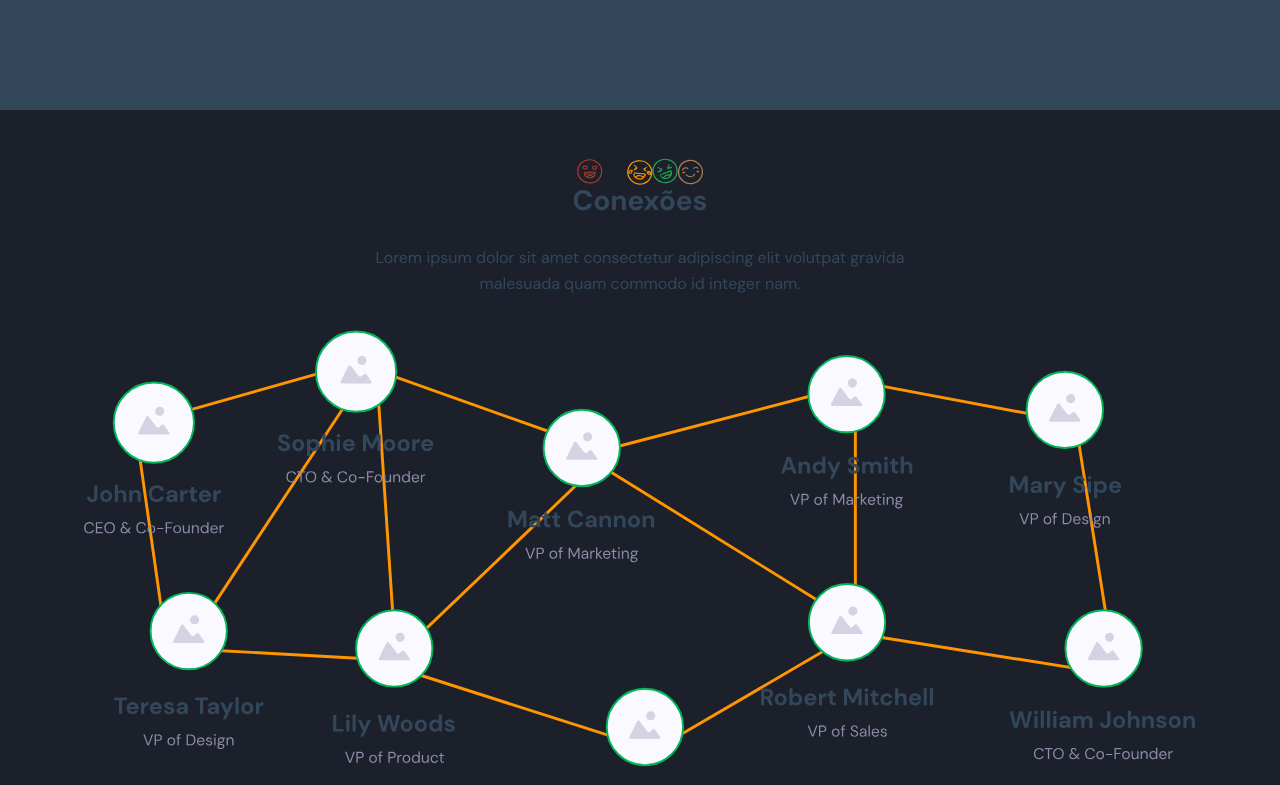
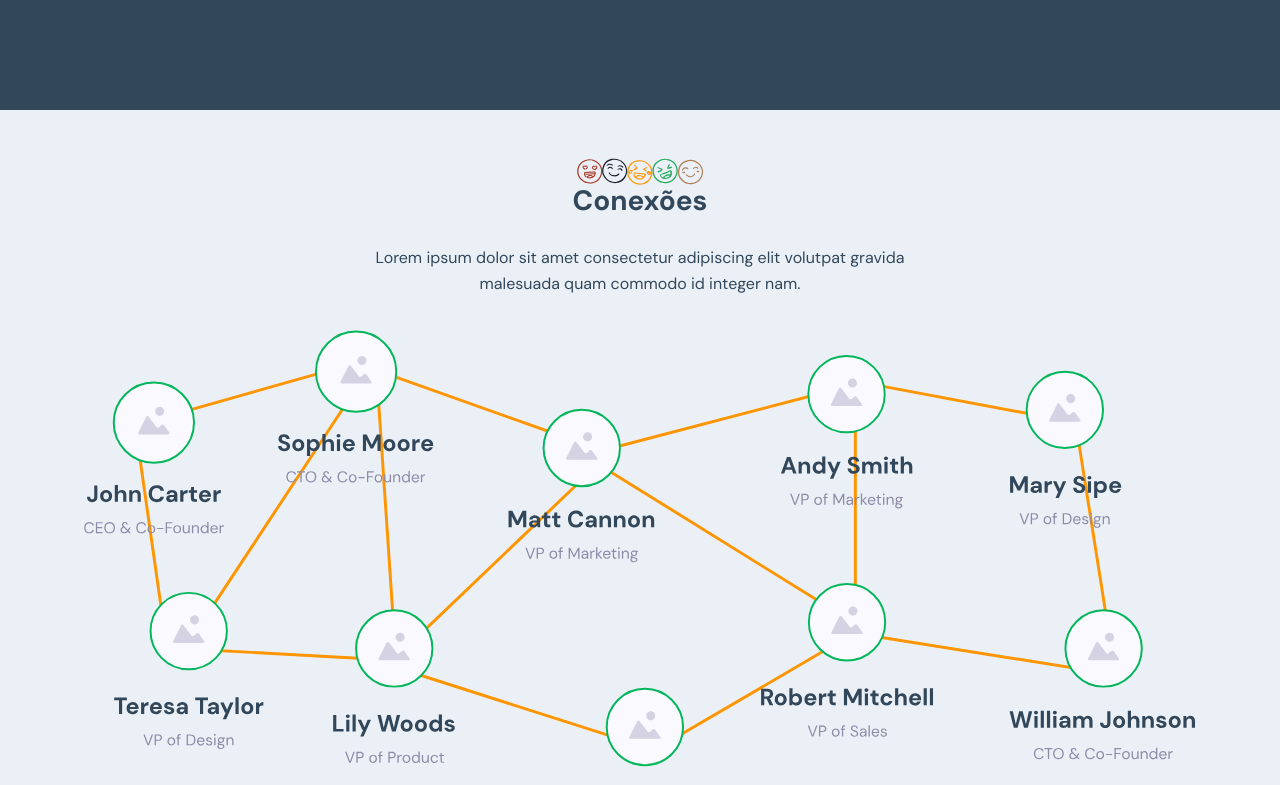
Before and after one commit to labyes24/LABYES-LP, a Next.js app: page /conexoes in a window 1280 px wide. Shown: the part 1015-1800 px from the top of the page. Built offline with nearby package versions, Linux system fonts and the light colour scheme; no server answers.

Commit message:
style: update colors in  connections section
Refs: 868ctbh6p

```diff
--- a/src/components/conections-section.tsx
+++ b/src/components/conections-section.tsx
@@ -4,7 +4,7 @@ import { type ClassValue } from 'clsx'
 export function ConnectionsSection() {
     return (
         <>
-            <section className="flex min-h-[50vh] flex-col items-center pb-[49px] pt-[75px] font-['DM_Sans'] text-ly-dark-azure-600 lg:pb-32 lg:pt-12">
+            <section className="flex min-h-[50vh] flex-col items-center bg-section-light pb-[49px] pt-[75px] font-['DM_Sans'] text-section-light-foreground lg:pb-32 lg:pt-12">
                 <Emojis />
                 <h2 className="text-[28px] font-bold leading-8">Conexões</h2>
 
```
